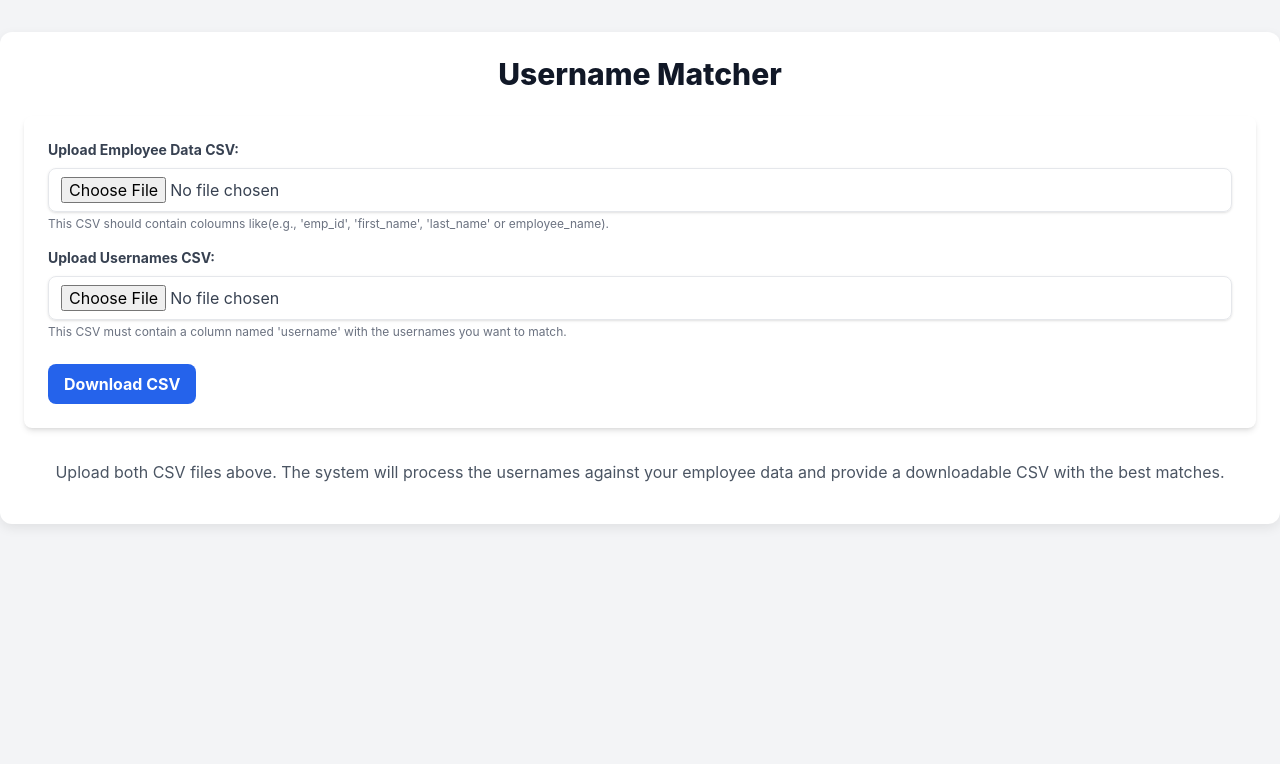
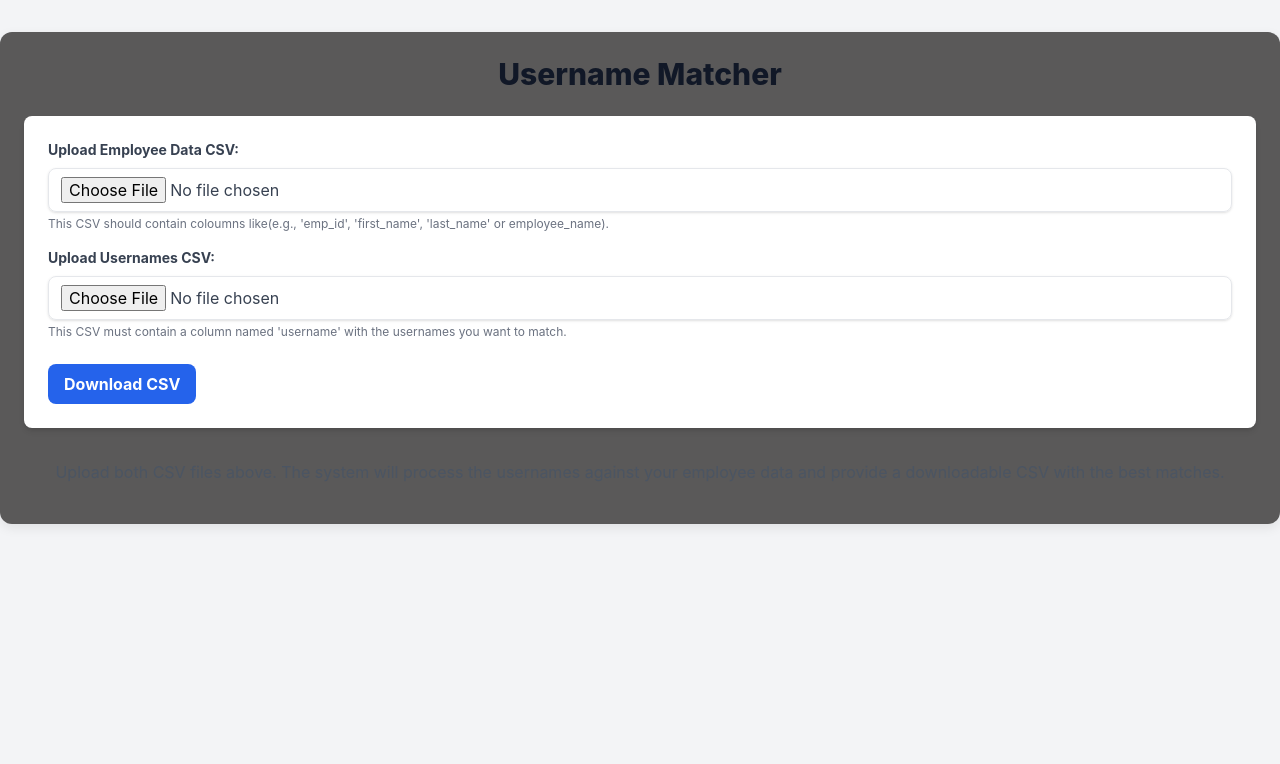
Before and after one commit to midhunprahash-ui/Name_match_ml, a Flask app: page / in a window 1280 px wide. Shown: the top 764 px of the page. Run offline with Flask 3, Linux system fonts and the light colour scheme; some libraries are stand-ins or nearby versions.

Commit message:
Update background color of container for improved visibility

```diff
--- a/templates/index.html
+++ b/templates/index.html
@@ -17,7 +17,7 @@
             max-width: 800px;
             margin: 2rem auto;
             padding: 1.5rem;
-            background-color: #ffffff;
+            background-color: #5a5959;
             border-radius: 12px;
             box-shadow: 0 4px 12px rgba(0, 0, 0, 0.08);
         }
```
